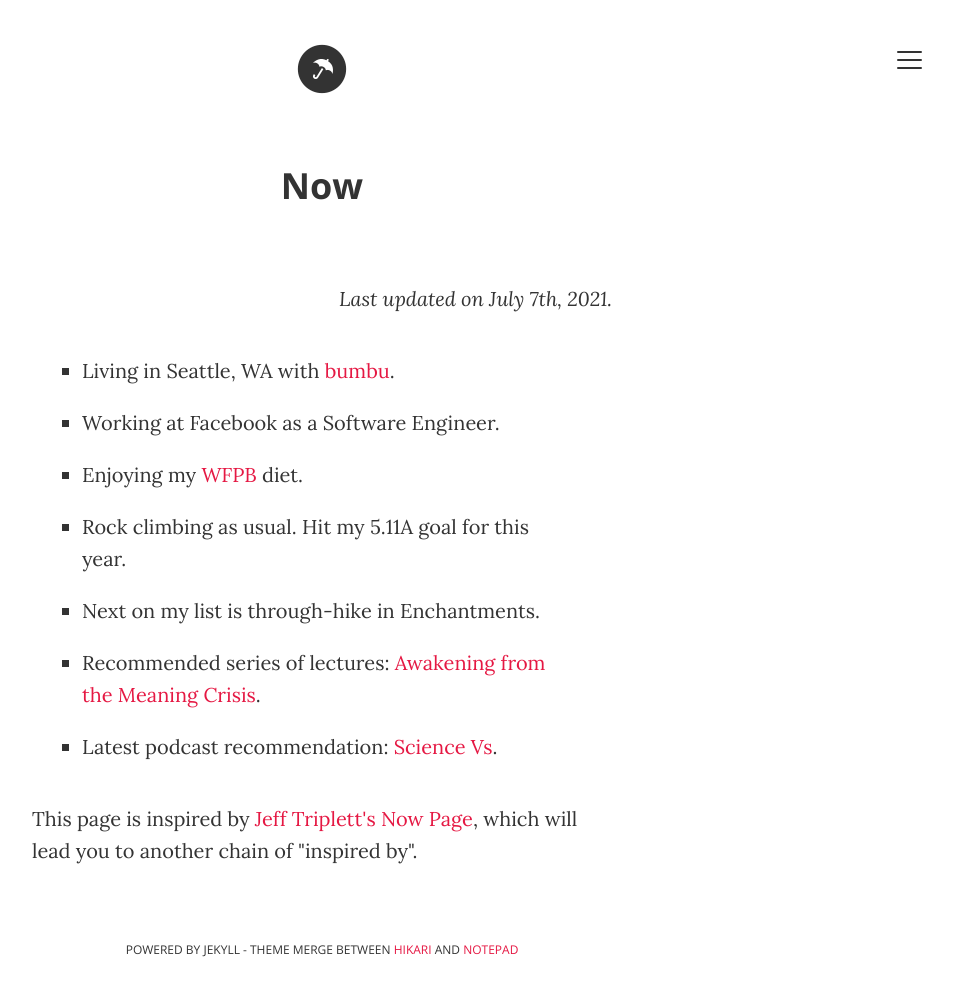
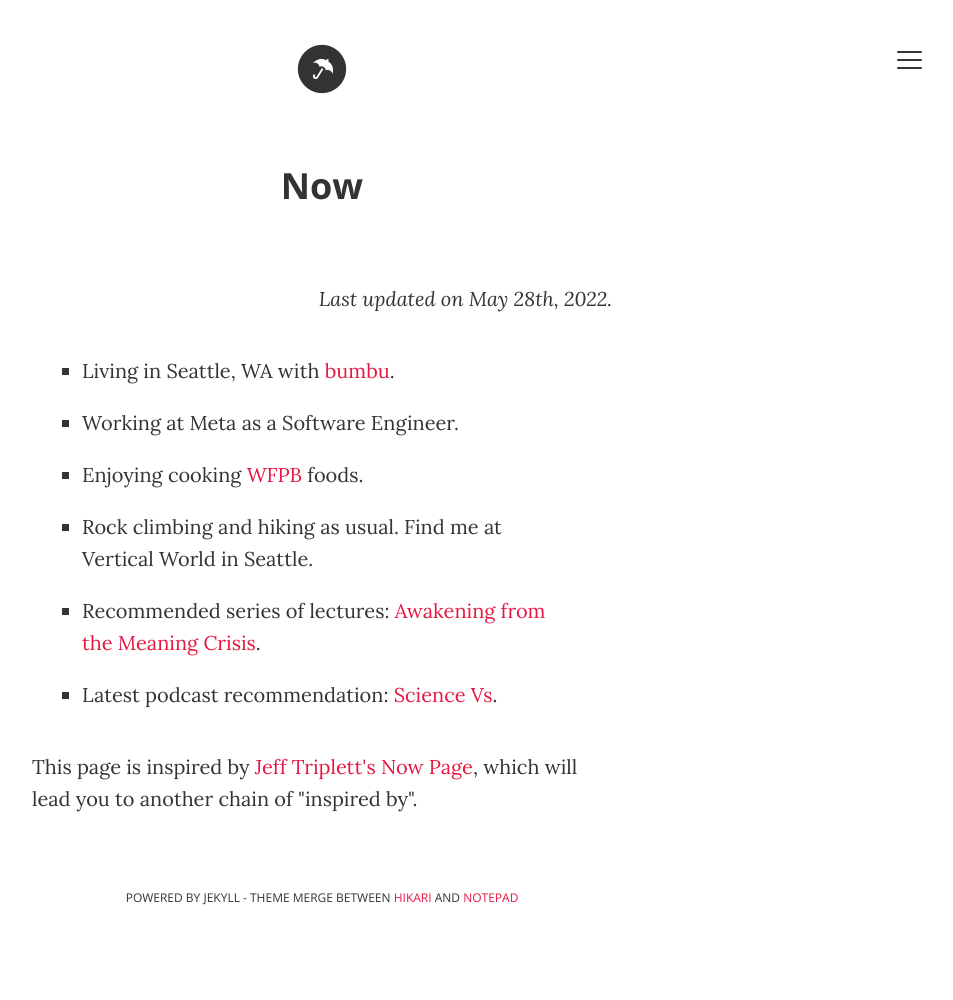
Before and after one commit to ana-balica/ana-balica.github.io, a Jekyll site: the page built from now.html, in a window 1280 px wide. Shown: the whole page, without its empty margins (318-1271 px from the left). Built offline with Jekyll 4.4.1, drawn with Linux system fonts in a browser that asks for light colours; comment, search, counter and statistics services are not loaded; after the commit the page ends 948 px from its top, so only the background shows below that.

Commit message:
Update now.html

```diff
--- a/now.html
+++ b/now.html
@@ -6,13 +6,12 @@ description: "What I'm doing now"
 ---
 <div class="posts custom-page-container">
   <h1>Now</h1>
-  <p class="last-updated"><em>Last updated on July 7th, 2021.</em></p>
+  <p class="last-updated"><em>Last updated on May 28th, 2022.</em></p>
   <ul class="now-list">
       <li>Living in Seattle, WA with <a href="https://bumbu.me/" target="_blank">bumbu</a>.</li>
-      <li>Working at Facebook as a Software Engineer.</li>
-      <li>Enjoying my <a href="https://nutritionstudies.org/what-is-a-whole-food-plant-based-diet/" target="_blank">WFPB</a> diet.</li>
-      <li>Rock climbing as usual. Hit my 5.11A goal for this year.</li>
-      <li>Next on my list is through-hike in Enchantments.</li>
+      <li>Working at Meta as a Software Engineer.</li>
+      <li>Enjoying cooking <a href="https://nutritionstudies.org/what-is-a-whole-food-plant-based-diet/" target="_blank">WFPB</a> foods.</li>
+      <li>Rock climbing and hiking as usual. Find me at Vertical World in Seattle.</li>
       <li>Recommended series of lectures: <a href="https://www.youtube.com/playlist?list=PLND1JCRq8Vuh3f0P5qjrSdb5eC1ZfZwWJ" target="_blank">Awakening from the Meaning Crisis</a>.</li>
       <li>Latest podcast recommendation: <a href="https://gimletmedia.com/shows/science-vs" target="_blank">Science Vs</a>.</li>
   </ul>
```
